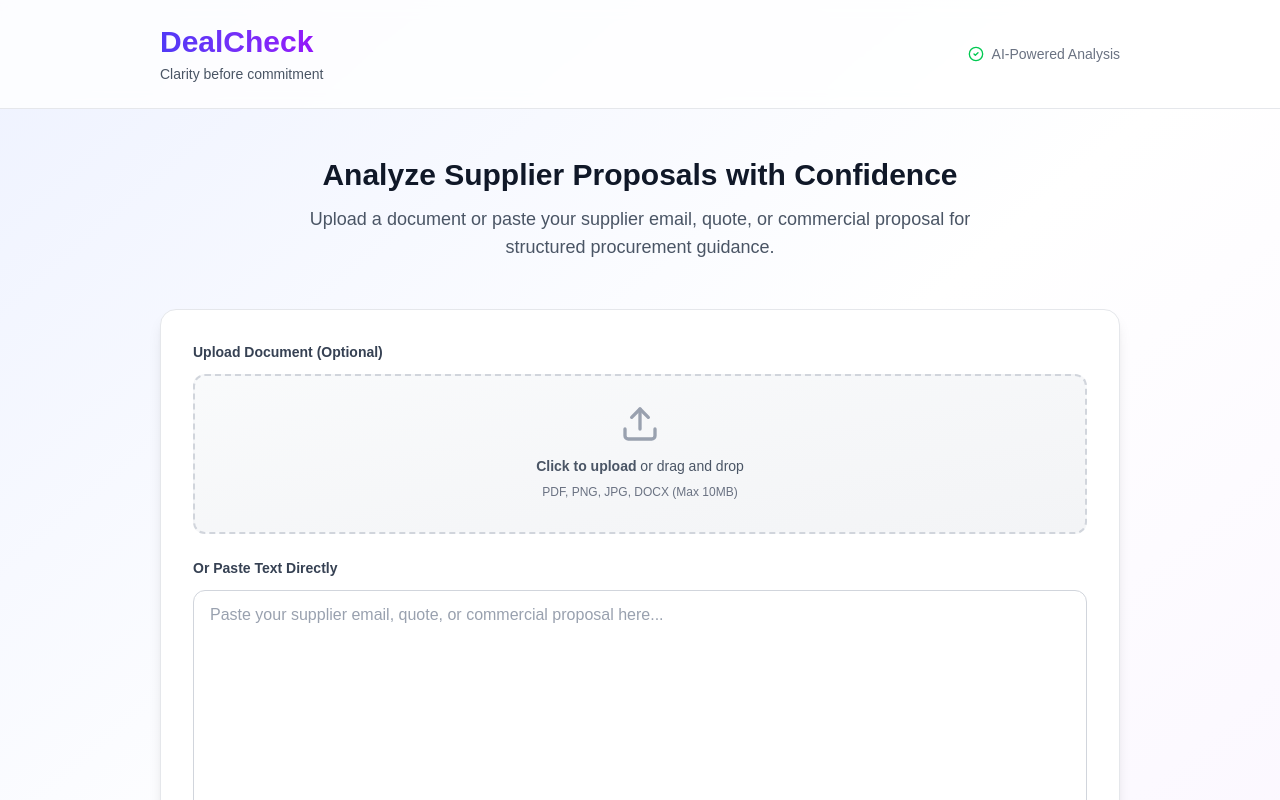
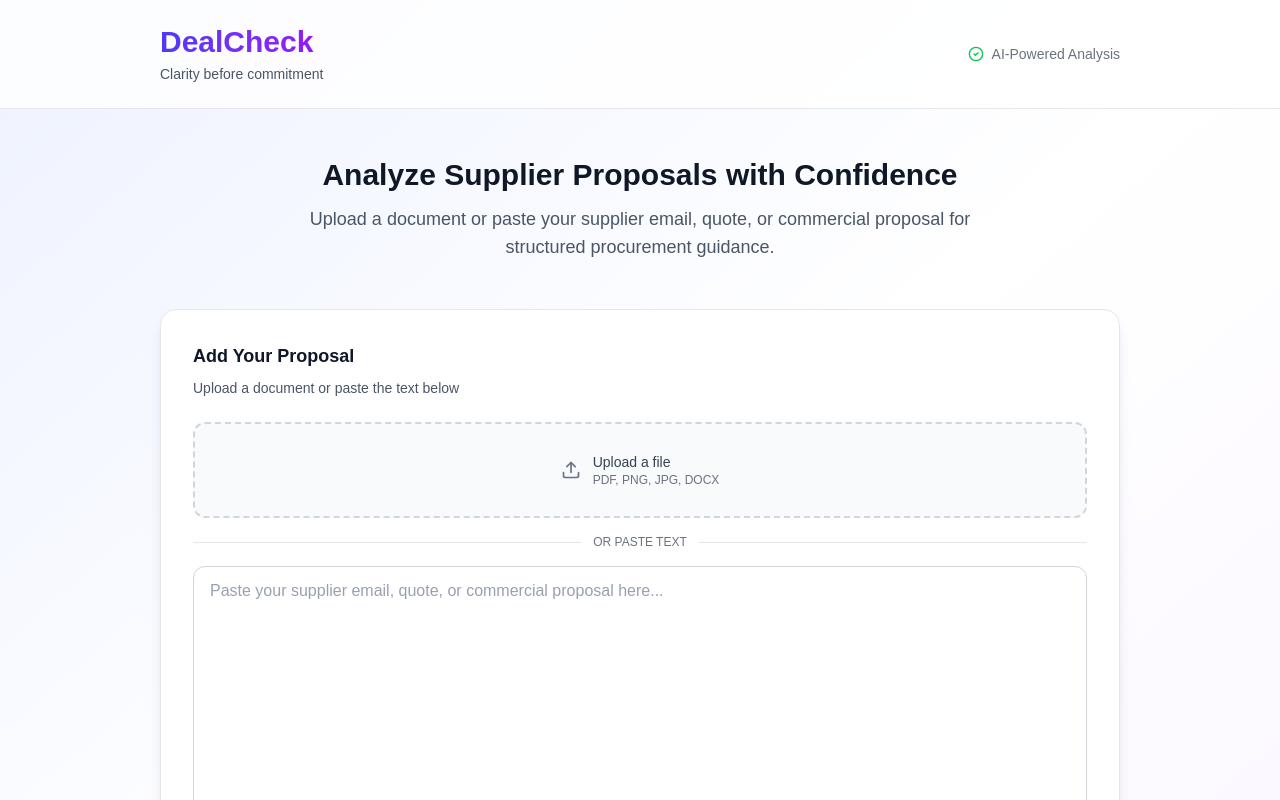
Before and after one commit to Boomchakalala/Dealcheck, a Next.js app: page / in a window 1280 px wide. Shown: the top 800 px of the page. Built offline with nearby package versions, Linux system fonts and the light colour scheme.

Commit message:
Sandbox autosave

```diff
--- a/src/app/page.tsx
+++ b/src/app/page.tsx
@@ -132,20 +132,25 @@ export default function Home() {
 
         {/* Input Section */}
         <div className="bg-white rounded-2xl shadow-lg border border-gray-200 p-6 sm:p-8 mb-8">
-          {/* File Upload Area */}
           <div className="mb-6">
-            <label className="block text-sm font-semibold text-gray-700 mb-3">
-              Upload Document (Optional)
-            </label>
+            <h3 className="text-lg font-bold text-gray-900 mb-2">Add Your Proposal</h3>
+            <p className="text-sm text-gray-600">Upload a document or paste the text below</p>
+          </div>
 
+          {/* Combined Input Area */}
+          <div className="space-y-4">
+            {/* File Upload - Compact Version */}
             {!uploadedFile ? (
-              <label className="flex flex-col items-center justify-center w-full h-40 border-2 border-dashed border-gray-300 rounded-xl cursor-pointer bg-gradient-to-br from-gray-50 to-gray-100 hover:from-indigo-50 hover:to-purple-50 hover:border-indigo-400 transition-all duration-200">
-                <div className="flex flex-col items-center justify-center pt-5 pb-6">
-                  <Upload className="w-10 h-10 text-gray-400 mb-3" />
-                  <p className="mb-2 text-sm text-gray-600">
-                    <span className="font-semibold">Click to upload</span> or drag and drop
+              <div className="relative">
+                <label className="flex items-center justify-center w-full h-24 border-2 border-dashed border-gray-300 rounded-xl cursor-pointer bg-gray-50 hover:bg-indigo-50 hover:border-indigo-400 transition-all duration-200">
+                  <div className="flex items-center gap-3">
+                    <Upload className="w-5 h-5 text-gray-500" />
+                    <div className="text-left">
+                      <p className="text-sm font-medium text-gray-700">
+                        Upload a file
                       </p>
-                  <p className="text-xs text-gray-500">PDF, PNG, JPG, DOCX (Max 10MB)</p>
+                      <p className="text-xs text-gray-500">PDF, PNG, JPG, DOCX</p>
+                    </div>
                   </div>
                   <input
                     type="file"
@@ -155,6 +160,7 @@ export default function Home() {
                     disabled={extracting}
                   />
                 </label>
+              </div>
             ) : (
               <div className="flex items-center justify-between p-4 bg-gradient-to-r from-indigo-50 to-purple-50 rounded-xl border border-indigo-200">
                 <div className="flex items-center gap-3">
@@ -176,31 +182,45 @@ export default function Home() {
                 </button>
               </div>
             )}
+
+            {/* OR Divider */}
+            <div className="relative">
+              <div className="absolute inset-0 flex items-center">
+                <div className="w-full border-t border-gray-200"></div>
+              </div>
+              <div className="relative flex justify-center text-xs uppercase">
+                <span className="bg-white px-3 text-gray-500 font-medium">or paste text</span>
+              </div>
             </div>
 
             {/* Text Input */}
-          <div>
-            <label htmlFor="deal-input" className="block text-sm font-semibold text-gray-700 mb-3">
-              Or Paste Text Directly
-            </label>
+            <div className="relative">
               <textarea
                 id="deal-input"
                 value={input}
                 onChange={(e) => setInput(e.target.value)}
                 placeholder="Paste your supplier email, quote, or commercial proposal here..."
-              rows={10}
-              className="w-full px-4 py-3 border border-gray-300 rounded-xl focus:ring-2 focus:ring-indigo-500 focus:border-transparent text-gray-900 placeholder-gray-400 resize-y transition-shadow"
+                rows={12}
+                className="w-full px-4 py-3 border border-gray-300 rounded-xl focus:ring-2 focus:ring-indigo-500 focus:border-transparent text-gray-900 placeholder-gray-400 resize-y transition-all"
                 disabled={extracting}
               />
+              {input && (
+                <div className="absolute top-3 right-3">
+                  <div className="px-2 py-1 bg-green-100 text-green-700 text-xs font-medium rounded">
+                    {input.length} characters
+                  </div>
+                </div>
+              )}
+            </div>
           </div>
 
           <button
             onClick={analyzeAsDeal}
             disabled={loading || !input.trim() || extracting}
-            className="mt-6 w-full sm:w-auto px-8 py-3.5 bg-gradient-to-r from-indigo-600 to-purple-600 text-white font-semibold rounded-xl hover:from-indigo-700 hover:to-purple-700 focus:outline-none focus:ring-2 focus:ring-indigo-500 focus:ring-offset-2 disabled:opacity-50 disabled:cursor-not-allowed transition-all duration-200 shadow-lg hover:shadow-xl"
+            className="mt-6 w-full px-8 py-3.5 bg-gradient-to-r from-indigo-600 to-purple-600 text-white font-semibold rounded-xl hover:from-indigo-700 hover:to-purple-700 focus:outline-none focus:ring-2 focus:ring-indigo-500 focus:ring-offset-2 disabled:opacity-50 disabled:cursor-not-allowed transition-all duration-200 shadow-lg hover:shadow-xl"
           >
             {loading ? (
-              <span className="flex items-center gap-2">
+              <span className="flex items-center justify-center gap-2">
                 <svg className="animate-spin h-5 w-5" viewBox="0 0 24 24">
                   <circle className="opacity-25" cx="12" cy="12" r="10" stroke="currentColor" strokeWidth="4" fill="none" />
                   <path className="opacity-75" fill="currentColor" d="M4 12a8 8 0 018-8V0C5.373 0 0 5.373 0 12h4zm2 5.291A7.962 7.962 0 014 12H0c0 3.042 1.135 5.824 3 7.938l3-2.647z" />
```
Lines whose indentation alone changed are shown as unchanged.
